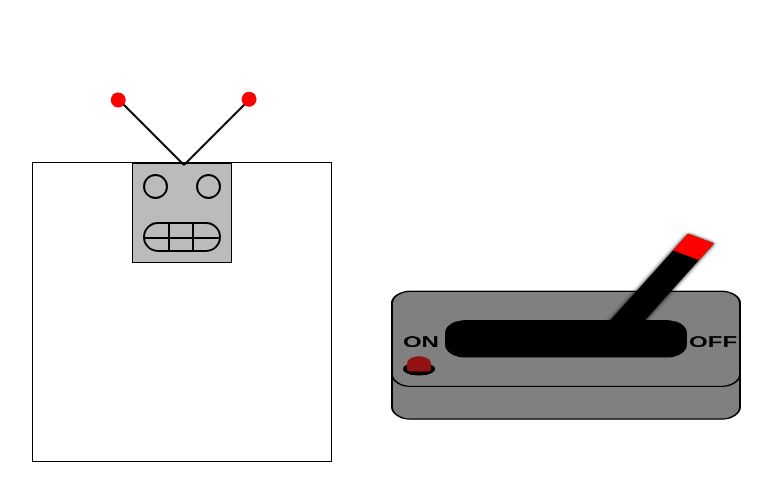
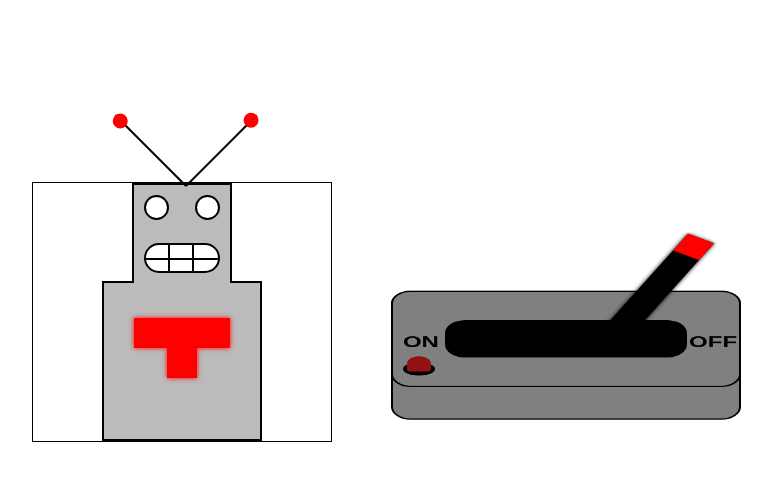
Before and after one commit to rodrigo-noschang/useless-box, a plain HTML site: page index.html in a window 1280 px wide. Shown: the part 88-588 px from the top of the page, without its empty margins (74-846 px from the left). Drawn offline with Linux system fonts and the light colour scheme.

Commit message:
Robot body done, going to do his arm now

```diff
--- a/index.html
+++ b/index.html
@@ -5,8 +5,9 @@
     <meta http-equiv="X-UA-Compatible" content="IE=edge">
     <meta name="viewport" content="width=device-width, initial-scale=1.0">
     <link rel="stylesheet" href="./styles/reset.css">
-    <link rel="stylesheet" href="./styles/boxStyle.css">
-    <link rel="stylesheet" href="./styles/robotStyle.css">
+    <link rel="stylesheet" href="./styles/box-style.css">
+    <link rel="stylesheet" href="./styles/robot-head.css">
+    <link rel="stylesheet" href="./styles/robot-body.css">
     <script defer src = './scripts/switchScript.js'></script>
     <title>Document</title>
 </head>
@@ -48,6 +49,10 @@
                 </div>
             </div>
 
+            <div class="robot-body">
+                <div class="chest-piece"></div>
+                <div class="smaller-chest-piece"></div>
+            </div>
 
 
         </div>
--- /dev/null
+++ b/styles/robot-body.css
@@ -0,0 +1,19 @@
+.robot-body {
+    width: 160px;
+    height: 160px;
+    background-color: #bbb;
+    border: 2px solid black;
+    margin: -2px auto 0;
+    padding: 35px 30px 0;
+}
+
+.chest-piece, .smaller-chest-piece {
+    height: 30px;
+    background-color: red;
+    box-shadow: 0 0 5px 0px red
+}
+
+.smaller-chest-piece {
+    width: 30px;
+    margin: 0 auto;
+}
--- a/styles/robotStyle.css
+++ b/styles/robot-head.css
@@ -1,7 +1,6 @@
 .robot {
     border: 1px solid black;
     width: 300px;
-    height: 300px;
     position: absolute;
     top: 50%;
     left: 20%;
@@ -11,7 +10,8 @@
 /* ========== Robot Head =========== */
 
 .robot-head {
-    border: 1px solid black;
+    border: 2px solid black;
+    border-bottom: 0;
     width: 100px;
     height: 100px;
     margin: 0 auto;
@@ -64,6 +64,7 @@
     border-radius: 50%;
     border: 2px solid black;
     position: relative;
+    background-color: #fff;
 }
 
 /* .eye::after {
@@ -83,6 +84,7 @@
     border: 2px solid black;
     border-radius: 30px;
     overflow: hidden;
+    background-color: #fff;
 }
 
 .top-teeth, .bottom-teeth {
```
Also changed, not shown: styles/box-style.css (renamed from styles/boxStyle.css), styles/robot-arm.css (added).
